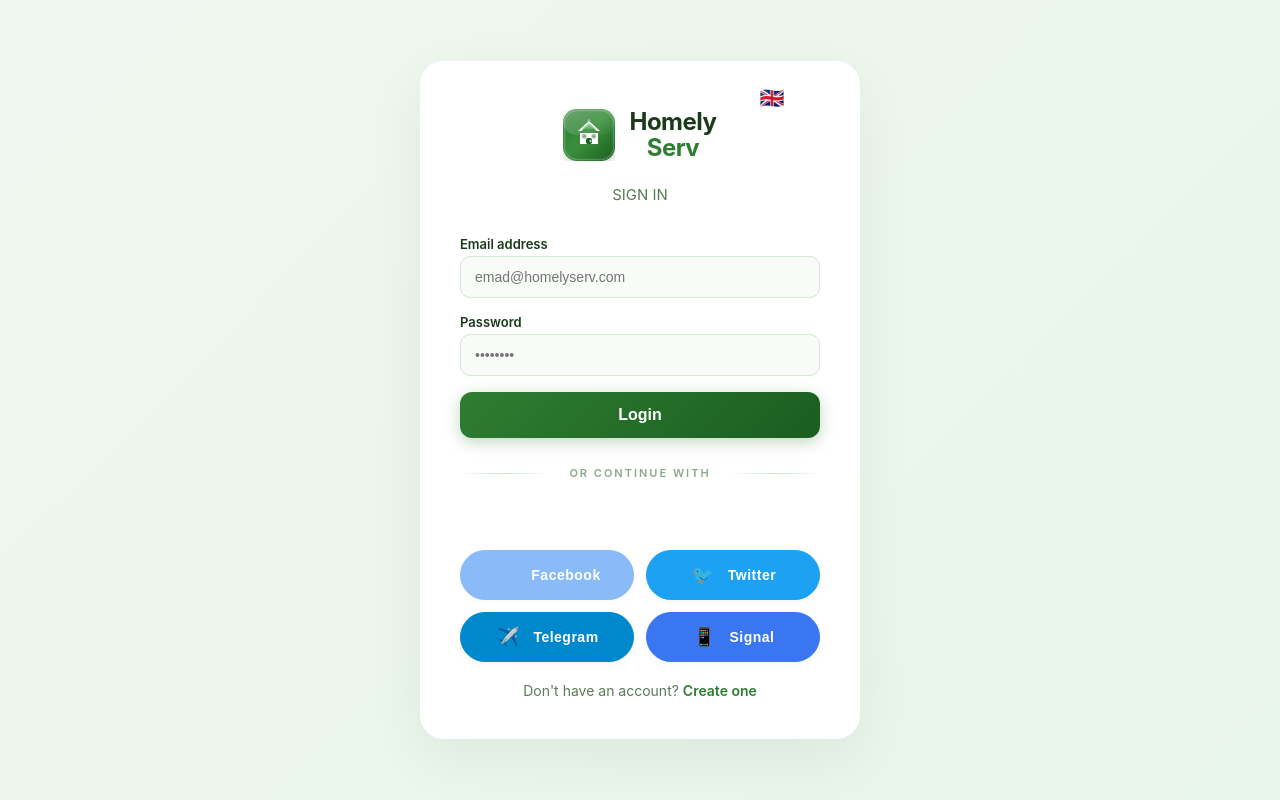
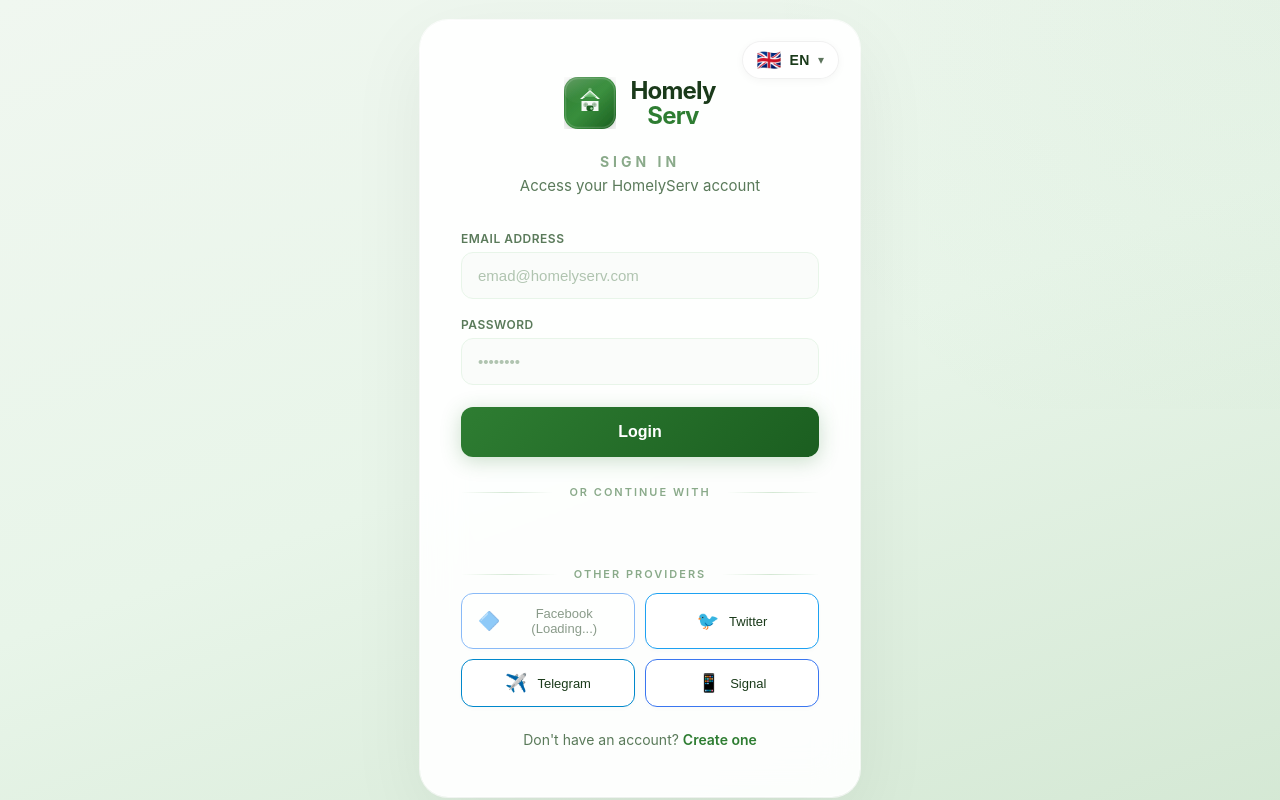
Before and after one commit to contractforlife-eng/homelyserv, a React (Vite) app in the folder frontend/: page /login in a window 1280 px wide. Built offline with nearby package versions, Linux system fonts and the light colour scheme.

Commit message:
Sophisticated login page redesign with visible language switcher and centered Google button

```diff
--- a/frontend/src/components/Logo.jsx
+++ b/frontend/src/components/Logo.jsx
@@ -6,7 +6,7 @@ export default function Logo() {
       gap: '14px',
       textDecoration: 'none',
     }}>
-      {/* Advanced SVG Logo */}
+      {/* Sophisticated SVG Logo */}
       <svg
         width="52"
         height="52"
@@ -22,7 +22,8 @@ export default function Logo() {
             <stop offset="100%" style={{ stopColor: '#1b5e20', stopOpacity: 1 }} />
           </linearGradient>
           <linearGradient id="logoShine" x1="0%" y1="0%" x2="100%" y2="100%">
-            <stop offset="0%" style={{ stopColor: 'rgba(255,255,255,0.3)', stopOpacity: 1 }} />
+            <stop offset="0%" style={{ stopColor: 'rgba(255,255,255,0.25)', stopOpacity: 1 }} />
+            <stop offset="50%" style={{ stopColor: 'rgba(255,255,255,0.05)', stopOpacity: 0.5 }} />
             <stop offset="100%" style={{ stopColor: 'rgba(255,255,255,0)', stopOpacity: 0 }} />
           </linearGradient>
           <linearGradient id="roofGrad" x1="0%" y1="0%" x2="0%" y2="100%">
@@ -30,67 +31,65 @@ export default function Logo() {
             <stop offset="100%" style={{ stopColor: '#66bb6a', stopOpacity: 0.7 }} />
           </linearGradient>
           <filter id="logoShadow">
-            <feDropShadow dx="0" dy="2" stdDeviation="4" floodColor="rgba(0,0,0,0.2)"/>
+            <feDropShadow dx="0" dy="3" stdDeviation="6" floodColor="rgba(0,0,0,0.2)"/>
           </filter>
         </defs>
 
-        {/* Rounded Square Background */}
+        {/* Background with subtle border */}
         <rect width="52" height="52" rx="14" fill="url(#logoBg)" filter="url(#logoShadow)" />
+        <rect x="1.5" y="1.5" width="49" height="49" rx="12.5" stroke="rgba(255,255,255,0.15)" strokeWidth="1.5" />
 
-        {/* Shine Effect */}
+        {/* Shine effect */}
         <rect width="52" height="26" rx="14" fill="url(#logoShine)" />
 
-        {/* Border */}
-        <rect x="1.5" y="1.5" width="49" height="49" rx="12.5" stroke="rgba(255,255,255,0.2)" strokeWidth="1.5" />
-
-        {/* House Body */}
+        {/* House - Minimalist design */}
         <path
-          d="M26 12L15 22H18L26 16L34 22H37L26 12Z"
+          d="M26 13L16 22H18.5L26 16.5L33.5 22H36L26 13Z"
           fill="#ffffff"
+          opacity="0.95"
+        />
+        <path
+          d="M17.5 24H34.5V34H17.5V24Z"
+          fill="#ffffff"
+          opacity="0.95"
         />
 
-        {/* House Base */}
+        {/* Door - Modern rounded */}
+        <rect x="22.5" y="28.5" width="7" height="5.5" fill="#1b5e20" rx="2" />
+        <circle cx="27.5" cy="31.5" r="1.2" fill="#a5d6a7" />
+
+        {/* Windows - Modern squares */}
+        <rect x="19.5" y="25.5" width="4.5" height="4.5" fill="#1b5e20" rx="1.5" opacity="0.3" />
+        <rect x="28" y="25.5" width="4.5" height="4.5" fill="#1b5e20" rx="1.5" opacity="0.3" />
+
+        {/* Window cross lines */}
+        <line x1="21.75" y1="25.5" x2="21.75" y2="30" stroke="#1b5e20" strokeWidth="0.8" opacity="0.2" />
+        <line x1="19.5" y1="27.75" x2="24" y2="27.75" stroke="#1b5e20" strokeWidth="0.8" opacity="0.2" />
+        <line x1="30.25" y1="25.5" x2="30.25" y2="30" stroke="#1b5e20" strokeWidth="0.8" opacity="0.2" />
+        <line x1="28" y1="27.75" x2="32.5" y2="27.75" stroke="#1b5e20" strokeWidth="0.8" opacity="0.2" />
+
+        {/* Roof detail */}
         <path
-          d="M17 24H35V35H17V24Z"
-          fill="#ffffff"
-        />
-
-        {/* Door */}
-        <rect x="23" y="29" width="6" height="6" fill="#1b5e20" rx="2" />
-        <circle cx="27.5" cy="32" r="1.2" fill="#a5d6a7" />
-
-        {/* Windows */}
-        <rect x="19" y="25" width="4.5" height="4.5" fill="#1b5e20" rx="1.5" opacity="0.35" />
-        <rect x="28.5" y="25" width="4.5" height="4.5" fill="#1b5e20" rx="1.5" opacity="0.35" />
-
-        {/* Roof Detail */}
-        <path
-          d="M26 14L19 20H33L26 14Z"
+          d="M26 14.5L19.5 20H32.5L26 14.5Z"
           fill="url(#roofGrad)"
         />
 
-        {/* Small decorative elements */}
-        <circle cx="26" cy="11.5" r="1.5" fill="#a5d6a7" opacity="0.6" />
-
-        {/* Window crosses */}
-        <line x1="21.25" y1="25" x2="21.25" y2="29.5" stroke="#1b5e20" strokeWidth="0.8" opacity="0.3" />
-        <line x1="19" y1="27.25" x2="23.5" y2="27.25" stroke="#1b5e20" strokeWidth="0.8" opacity="0.3" />
-        <line x1="30.75" y1="25" x2="30.75" y2="29.5" stroke="#1b5e20" strokeWidth="0.8" opacity="0.3" />
-        <line x1="28.5" y1="27.25" x2="33" y2="27.25" stroke="#1b5e20" strokeWidth="0.8" opacity="0.3" />
+        {/* Accent dot */}
+        <circle cx="26" cy="12.5" r="1.8" fill="#a5d6a7" opacity="0.5" />
       </svg>
 
-      {/* Text */}
+      {/* Text with elegant styling */}
       <div style={{
         display: 'flex',
         flexDirection: 'column',
-        lineHeight: 1.1,
+        lineHeight: 1.05,
       }}>
         <span style={{
           fontSize: '24px',
           fontWeight: 700,
           color: '#1a3a1a',
-          letterSpacing: '-0.5px',
-          textShadow: '0 1px 2px rgba(0,0,0,0.05)',
+          letterSpacing: '-0.8px',
+          fontFamily: '"Inter", -apple-system, sans-serif',
         }}>
           Homely
         </span>
@@ -98,8 +97,8 @@ export default function Logo() {
           fontSize: '24px',
           fontWeight: 700,
           color: '#2e7d32',
-          letterSpacing: '-0.5px',
-          textShadow: '0 1px 2px rgba(0,0,0,0.05)',
+          letterSpacing: '-0.8px',
+          fontFamily: '"Inter", -apple-system, sans-serif',
         }}>
           Serv
         </span>
--- a/frontend/src/components/SocialLogin.jsx
+++ b/frontend/src/components/SocialLogin.jsx
@@ -5,7 +5,6 @@ import toast from 'react-hot-toast';
 import useAuthStore from '../store/authStore';
 import GoogleLogin from './GoogleLogin';
 
-// Facebook App ID - Your actual App ID
 const FACEBOOK_APP_ID = '1813816306257010';
 
 export default function SocialLogin() {
@@ -14,7 +13,6 @@ export default function SocialLogin() {
   const [loading, setLoading] = useState(false);
   const [fbLoaded, setFbLoaded] = useState(false);
 
-  // Load Facebook SDK
   useEffect(() => {
     if (window.FB) {
       setFbLoaded(true);
@@ -31,7 +29,6 @@ export default function SocialLogin() {
       setFbLoaded(true);
     };
 
-    // Load SDK
     const script = document.createElement('script');
     script.src = 'https://connect.facebook.net/en_US/sdk.js';
     script.async = true;
@@ -44,7 +41,6 @@ export default function SocialLogin() {
     };
   }, []);
 
-  // Generic social login handler
   const handleSocialLogin = async (provider, providerData) => {
     setLoading(true);
     try {
@@ -70,7 +66,6 @@ export default function SocialLogin() {
     setLoading(false);
   };
 
-  // Facebook Login
   const handleFacebookLogin = () => {
     if (!fbLoaded) {
       toast.info('Facebook SDK is loading. Please try again.');
@@ -79,7 +74,6 @@ export default function SocialLogin() {
 
     window.FB.login(function(response) {
       if (response.authResponse) {
-        // Get user info
         window.FB.api('/me', { fields: 'id,name,email,picture' }, function(userInfo) {
           handleSocialLogin('facebook', {
             id: userInfo.id,
@@ -94,7 +88,6 @@ export default function SocialLogin() {
     }, { scope: 'email,public_profile' });
   };
 
-  // Twitter Login (mock for now)
   const handleTwitterLogin = () => {
     toast.info('Twitter login is in demo mode. Using mock account.');
     const mockTwitterData = {
@@ -106,7 +99,6 @@ export default function SocialLogin() {
     handleSocialLogin('twitter', mockTwitterData);
   };
 
-  // Telegram Login (mock for now)
   const handleTelegramLogin = () => {
     toast.info('Telegram login is in demo mode. Using mock account.');
     const mockTelegramData = {
@@ -118,7 +110,6 @@ export default function SocialLogin() {
     handleSocialLogin('telegram', mockTelegramData);
   };
 
-  // Signal Login (mock for now)
   const handleSignalLogin = () => {
     toast.info('Signal login is in demo mode. Using mock account.');
     const mockSignalData = {
@@ -131,46 +122,10 @@ export default function SocialLogin() {
   };
 
   const socialButtons = [
-    {
-      provider: 'Google',
-      icon: 'G',
-      color: '#4285F4',
-      bgColor: '#ffffff',
-      textColor: '#757575',
-      onClick: () => document.querySelector('.google-btn-wrapper button')?.click()
-    },
-    {
-      provider: 'Facebook',
-      icon: 'f',
-      color: '#1877F2',
-      bgColor: '#1877F2',
-      textColor: '#ffffff',
-      onClick: handleFacebookLogin
-    },
-    {
-      provider: 'Twitter',
-      icon: '🐦',
-      color: '#1DA1F2',
-      bgColor: '#1DA1F2',
-      textColor: '#ffffff',
-      onClick: handleTwitterLogin
-    },
-    {
-      provider: 'Telegram',
-      icon: '✈️',
-      color: '#0088CC',
-      bgColor: '#0088CC',
-      textColor: '#ffffff',
-      onClick: handleTelegramLogin
-    },
-    {
-      provider: 'Signal',
-      icon: '📱',
-      color: '#3A76F0',
-      bgColor: '#3A76F0',
-      textColor: '#ffffff',
-      onClick: handleSignalLogin
-    },
+    { provider: 'Facebook', icon: '🔷', color: '#1877F2', onClick: handleFacebookLogin },
+    { provider: 'Twitter', icon: '🐦', color: '#1DA1F2', onClick: handleTwitterLogin },
+    { provider: 'Telegram', icon: '✈️', color: '#0088CC', onClick: handleTelegramLogin },
+    { provider: 'Signal', icon: '📱', color: '#3A76F0', onClick: handleSignalLogin },
   ];
 
   return (
@@ -179,29 +134,27 @@ export default function SocialLogin() {
         <span>OR CONTINUE WITH</span>
       </div>
 
-      {/* Google Login */}
-      <div className="social-btn-wrapper google-btn-wrapper">
+      {/* Google Login - Centered */}
+      <div className="google-login-section">
         <GoogleLogin />
       </div>
 
-      {/* Other social logins */}
-      <div className="social-buttons-grid">
-        {socialButtons.slice(1).map((btn) => (
+      <div className="social-divider" style={{ margin: '12px 0' }}>
+        <span>Other providers</span>
+      </div>
+
+      <div className="social-buttons">
+        {socialButtons.map((btn) => (
           <button
             key={btn.provider}
             onClick={btn.onClick}
             disabled={loading || (btn.provider === 'Facebook' && !fbLoaded)}
-            className="social-btn professional"
-            style={{
-              backgroundColor: btn.bgColor,
-              borderColor: btn.color,
-              color: btn.textColor,
-            }}
+            className="social-btn"
+            style={{ borderColor: btn.color }}
           >
-            <span className="social-icon professional-icon" style={{ color: btn.color }}>
-              {btn.icon}
-            </span>
-            <span className="social-btn-text">{btn.provider}</span>
+            <span className="social-icon">{btn.icon}</span>
+            {btn.provider}
+            {btn.provider === 'Facebook' && !fbLoaded && ' (Loading...)'}
           </button>
         ))}
       </div>
--- a/frontend/src/index.css
+++ b/frontend/src/index.css
@@ -1065,4 +1065,321 @@ body {
 .card.primary:hover {
   transform: translateY(-4px) !important;
   box-shadow: 0 8px 30px rgba(46, 125, 50, 0.3) !important;
+}/* ============================================
+   LOGIN PAGE - SOPHISTICATED DESIGN
+   ============================================ */
+
+.auth-page {
+  min-height: 100vh;
+  display: flex;
+  align-items: center;
+  justify-content: center;
+  background: linear-gradient(160deg, #f0f7f0 0%, #e8f5e9 50%, #d4e8d4 100%);
+  padding: 20px;
+  position: relative;
 }
+
+.auth-page::before {
+  content: '';
+  position: absolute;
+  top: -50%;
+  right: -50%;
+  width: 100%;
+  height: 100%;
+  background: radial-gradient(circle, rgba(46, 125, 50, 0.03) 0%, transparent 70%);
+  pointer-events: none;
+}
+
+.auth-card {
+  background: rgba(255, 255, 255, 0.92);
+  backdrop-filter: blur(20px);
+  border-radius: 28px;
+  padding: 48px 40px;
+  width: 100%;
+  max-width: 440px;
+  box-shadow: 0 25px 80px rgba(0, 0, 0, 0.06), 0 0 0 1px rgba(255, 255, 255, 0.8);
+  position: relative;
+  border: 1px solid rgba(255, 255, 255, 0.6);
+}
+
+.auth-language {
+  position: absolute;
+  top: 20px;
+  right: 20px;
+}
+
+.auth-language .lang-btn {
+  background: rgba(255, 255, 255, 0.8);
+  backdrop-filter: blur(10px);
+  border: 1px solid rgba(0, 0, 0, 0.06);
+  color: #1a3a1a;
+  padding: 8px 14px;
+  border-radius: 50px;
+  font-size: 13px;
+  font-weight: 500;
+  box-shadow: 0 2px 8px rgba(0, 0, 0, 0.04);
+}
+
+.auth-language .lang-btn:hover {
+  background: #ffffff;
+  box-shadow: 0 4px 16px rgba(0, 0, 0, 0.08);
+}
+
+.auth-header {
+  text-align: center;
+  margin-bottom: 36px;
+}
+
+.auth-logo-wrapper {
+  display: flex;
+  justify-content: center;
+  margin-bottom: 16px;
+}
+
+.auth-title {
+  font-size: 14px;
+  font-weight: 700;
+  color: #8aaa8a;
+  letter-spacing: 4px;
+  text-transform: uppercase;
+  margin-bottom: 6px;
+}
+
+.auth-subtitle {
+  font-size: 15px;
+  color: #5a7a5a;
+  font-weight: 400;
+}
+
+.auth-form {
+  display: flex;
+  flex-direction: column;
+  gap: 18px;
+}
+
+.form-group {
+  display: flex;
+  flex-direction: column;
+  gap: 6px;
+}
+
+.form-label {
+  font-size: 12px;
+  font-weight: 600;
+  color: #5a7a5a;
+  letter-spacing: 0.5px;
+  text-transform: uppercase;
+}
+
+.form-input {
+  padding: 14px 16px;
+  border: 1.5px solid #e8f5e9;
+  border-radius: 12px;
+  font-size: 15px;
+  transition: all 0.3s ease;
+  background: #fafcfa;
+  outline: none;
+  width: 100%;
+  box-sizing: border-box;
+  color: #1a3a1a;
+}
+
+.form-input:focus {
+  border-color: #2e7d32;
+  background: #ffffff;
+  box-shadow: 0 0 0 4px rgba(46, 125, 50, 0.08);
+}
+
+.form-input::placeholder {
+  color: #b0c4b0;
+}
+
+.btn-primary {
+  background: linear-gradient(135deg, #2e7d32, #1b5e20);
+  color: #ffffff;
+  border: none;
+  padding: 16px 24px;
+  border-radius: 12px;
+  font-size: 16px;
+  font-weight: 600;
+  cursor: pointer;
+  transition: all 0.3s ease;
+  box-shadow: 0 4px 20px rgba(46, 125, 50, 0.25);
+  margin-top: 4px;
+}
+
+.btn-primary:hover:not(:disabled) {
+  transform: translateY(-2px);
+  box-shadow: 0 8px 35px rgba(46, 125, 50, 0.35);
+}
+
+.btn-primary:disabled {
+  opacity: 0.6;
+  cursor: not-allowed;
+}
+
+.btn-full {
+  width: 100%;
+}
+
+.auth-footer {
+  text-align: center;
+  font-size: 14px;
+  color: #5a7a5a;
+  margin-top: 24px;
+}
+
+.auth-footer a {
+  color: #2e7d32;
+  font-weight: 600;
+  text-decoration: none;
+  transition: color 0.2s ease;
+}
+
+.auth-footer a:hover {
+  color: #1b5e20;
+  text-decoration: underline;
+}
+
+/* ============================================
+   SOCIAL LOGIN - SOPHISTICATED
+   ============================================ */
+
+.social-login {
+  margin-top: 28px;
+  width: 100%;
+}
+
+.social-divider {
+  display: flex;
+  align-items: center;
+  gap: 16px;
+  margin: 16px 0;
+}
+
+.social-divider::before,
+.social-divider::after {
+  content: '';
+  flex: 1;
+  height: 1px;
+  background: linear-gradient(to right, transparent, #d4e8d4, transparent);
+}
+
+.social-divider span {
+  color: #8aaa8a;
+  font-size: 11px;
+  font-weight: 600;
+  letter-spacing: 2px;
+  white-space: nowrap;
+  text-transform: uppercase;
+}
+
+/* Google Button - Centered */
+.google-login-section {
+  width: 100%;
+  display: flex;
+  justify-content: center;
+  margin: 8px 0;
+}
+
+.google-login-wrapper {
+  width: 100%;
+  max-width: 400px;
+  display: flex;
+  justify-content: center;
+}
+
+.google-login-wrapper > div {
+  width: 100% !important;
+}
+
+.google-login-wrapper button {
+  width: 100% !important;
+  border-radius: 12px !important;
+  padding: 14px !important;
+  border: 1.5px solid #e8f5e9 !important;
+  background: #ffffff !important;
+  transition: all 0.3s ease !important;
+  font-size: 15px !important;
+  font-weight: 500 !important;
+  color: #1a3a1a !important;
+  box-shadow: 0 2px 8px rgba(0, 0, 0, 0.04) !important;
+  height: 52px !important;
+  display: flex !important;
+  align-items: center !important;
+  justify-content: center !important;
+}
+
+.google-login-wrapper button:hover {
+  transform: translateY(-2px) !important;
+  box-shadow: 0 8px 30px rgba(46, 125, 50, 0.12) !important;
+  border-color: #2e7d32 !important;
+}
+
+/* Social Buttons */
+.social-buttons {
+  display: grid;
+  grid-template-columns: 1fr 1fr;
+  gap: 10px;
+  margin-top: 4px;
+}
+
+.social-btn {
+  padding: 12px 16px;
+  border: 1.5px solid #e8f5e9;
+  border-radius: 12px;
+  background: #ffffff;
+  cursor: pointer;
+  font-size: 13px;
+  font-weight: 500;
+  transition: all 0.3s ease;
+  display: flex;
+  align-items: center;
+  justify-content: center;
+  gap: 10px;
+  color: #1a3a1a;
+  box-shadow: 0 2px 4px rgba(0, 0, 0, 0.02);
+}
+
+.social-btn:hover:not(:disabled) {
+  transform: translateY(-2px);
+  box-shadow: 0 8px 25px rgba(0, 0, 0, 0.06);
+  border-color: #2e7d32;
+}
+
+.social-btn:disabled {
+  opacity: 0.5;
+  cursor: not-allowed;
+}
+
+.social-icon {
+  font-size: 18px;
+}
+
+/* Responsive */
+@media (max-width: 640px) {
+  .auth-card {
+    padding: 32px 20px;
+    border-radius: 20px;
+  }
+
+  .social-buttons {
+    grid-template-columns: 1fr 1fr;
+    gap: 8px;
+  }
+
+  .google-login-wrapper {
+    max-width: 100%;
+  }
+
+  .google-login-wrapper button {
+    height: 48px !important;
+    padding: 12px !important;
+    font-size: 14px !important;
+  }
+
+  .auth-title {
+    font-size: 12px;
+    letter-spacing: 3px;
+  }
+}
--- a/frontend/src/pages/Login.jsx
+++ b/frontend/src/pages/Login.jsx
@@ -39,7 +39,8 @@ export default function Login() {
           <div className="auth-logo-wrapper">
             <Logo />
           </div>
-          <p className="auth-subtitle">SIGN IN</p>
+          <h1 className="auth-title">SIGN IN</h1>
+          <p className="auth-subtitle">Access your HomelyServ account</p>
         </div>
 
         <form onSubmit={handleSubmit} className="auth-form">
```
